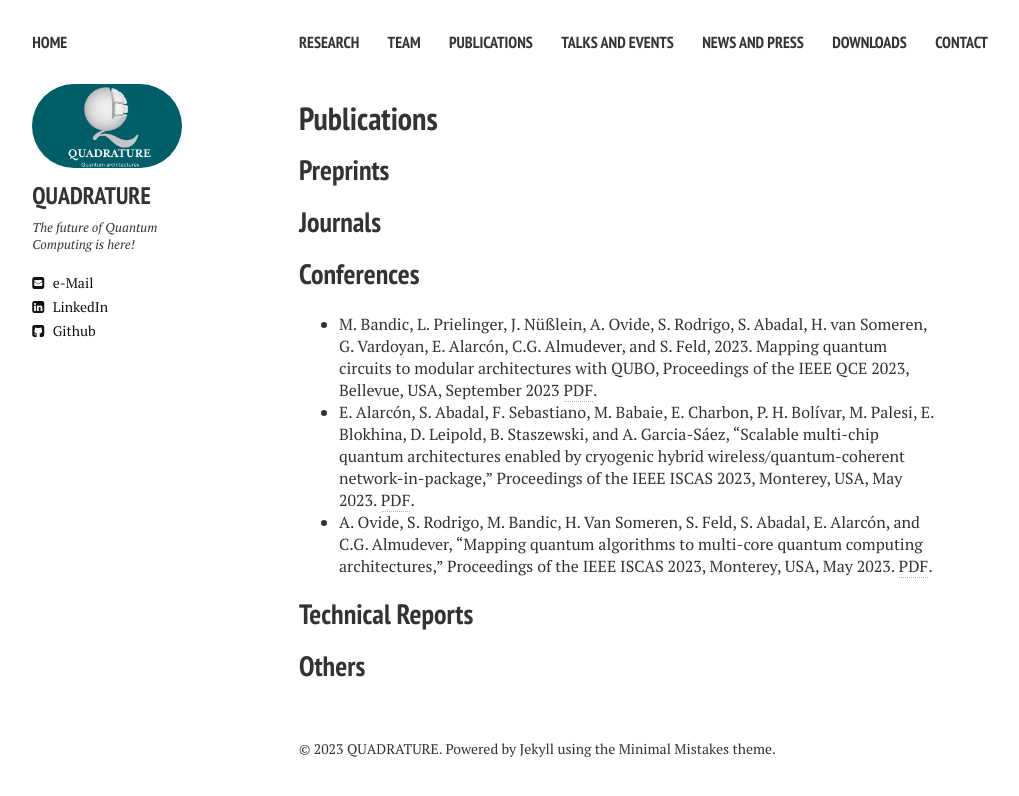
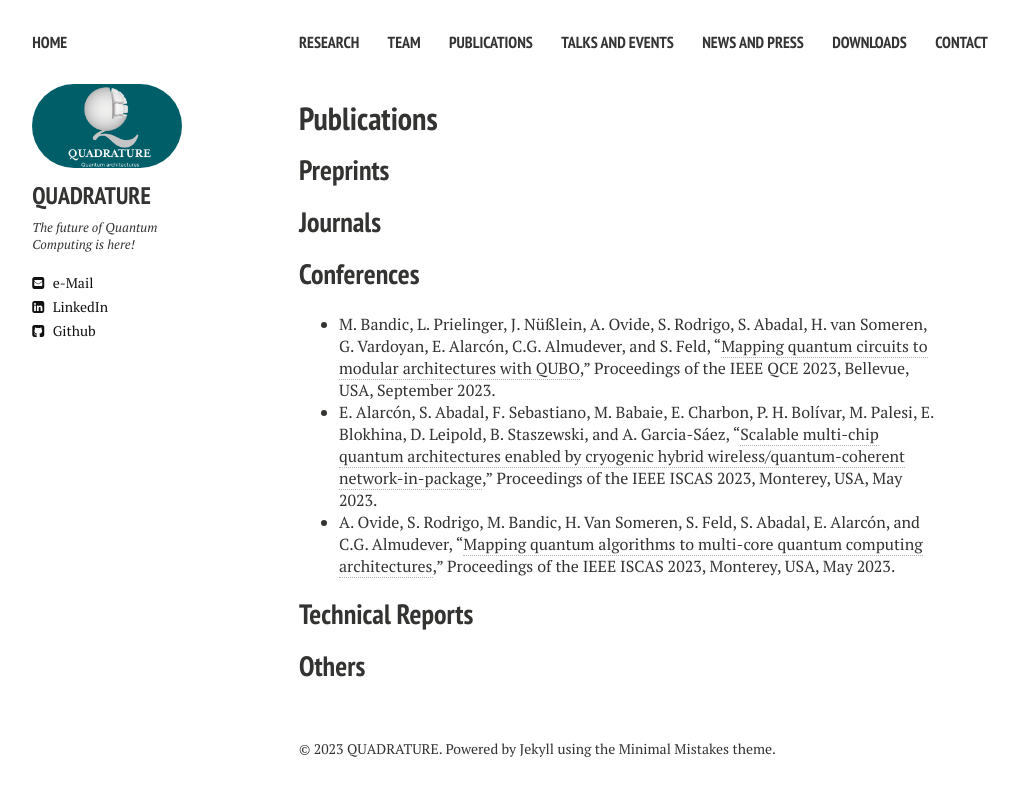
Before and after one commit to biddu/biddu.github.io, a Jekyll site: the page built from publications.md, in a window 1280 px wide. Shown: the top 796 px of the page, without its empty margins (21-1040 px from the left). Built offline with Jekyll 4.4.1, drawn with Linux system fonts in a browser that asks for light colours; nearby versions of some CDN libraries.

Commit message:
Update publications.md

```diff
--- a/publications.md
+++ b/publications.md
@@ -14,9 +14,9 @@ comments: false
 
 ## Conferences
 
-+ M. Bandic, L. Prielinger, J. Nüßlein, A. Ovide, S. Rodrigo, S. Abadal, H. van Someren, G. Vardoyan, E. Alarcón, C.G. Almudever, and S. Feld, 2023. Mapping quantum circuits to modular architectures with QUBO, Proceedings of the IEEE QCE 2023, Bellevue, USA, September 2023 [PDF](https://arxiv.org/abs/2305.06687).
-+ E. Alarcón, S. Abadal, F. Sebastiano, M. Babaie, E. Charbon, P. H. Bolívar, M. Palesi, E. Blokhina, D. Leipold, B. Staszewski, and A. Garcia-Sáez, "Scalable multi-chip quantum architectures enabled by cryogenic hybrid wireless/quantum-coherent network-in-package," Proceedings of the IEEE ISCAS 2023, Monterey, USA, May 2023. [PDF](https://arxiv.org/abs/2303.14008).
-+ A. Ovide, S. Rodrigo, M. Bandic, H. Van Someren, S. Feld, S. Abadal, E. Alarcón, and C.G. Almudever, "Mapping quantum algorithms to multi-core quantum computing architectures," Proceedings of the IEEE ISCAS 2023, Monterey, USA, May 2023. [PDF](https://arxiv.org/abs/2303.16125).
++ M. Bandic, L. Prielinger, J. Nüßlein, A. Ovide, S. Rodrigo, S. Abadal, H. van Someren, G. Vardoyan, E. Alarcón, C.G. Almudever, and S. Feld, "[Mapping quantum circuits to modular architectures with QUBO](https://arxiv.org/abs/2305.06687)," Proceedings of the IEEE QCE 2023, Bellevue, USA, September 2023.
++ E. Alarcón, S. Abadal, F. Sebastiano, M. Babaie, E. Charbon, P. H. Bolívar, M. Palesi, E. Blokhina, D. Leipold, B. Staszewski, and A. Garcia-Sáez, "[Scalable multi-chip quantum architectures enabled by cryogenic hybrid wireless/quantum-coherent network-in-package](https://arxiv.org/abs/2303.14008)," Proceedings of the IEEE ISCAS 2023, Monterey, USA, May 2023.
++ A. Ovide, S. Rodrigo, M. Bandic, H. Van Someren, S. Feld, S. Abadal, E. Alarcón, and C.G. Almudever, "[Mapping quantum algorithms to multi-core quantum computing architectures](https://arxiv.org/abs/2303.16125)," Proceedings of the IEEE ISCAS 2023, Monterey, USA, May 2023.
 
 ## Technical Reports
 
```
